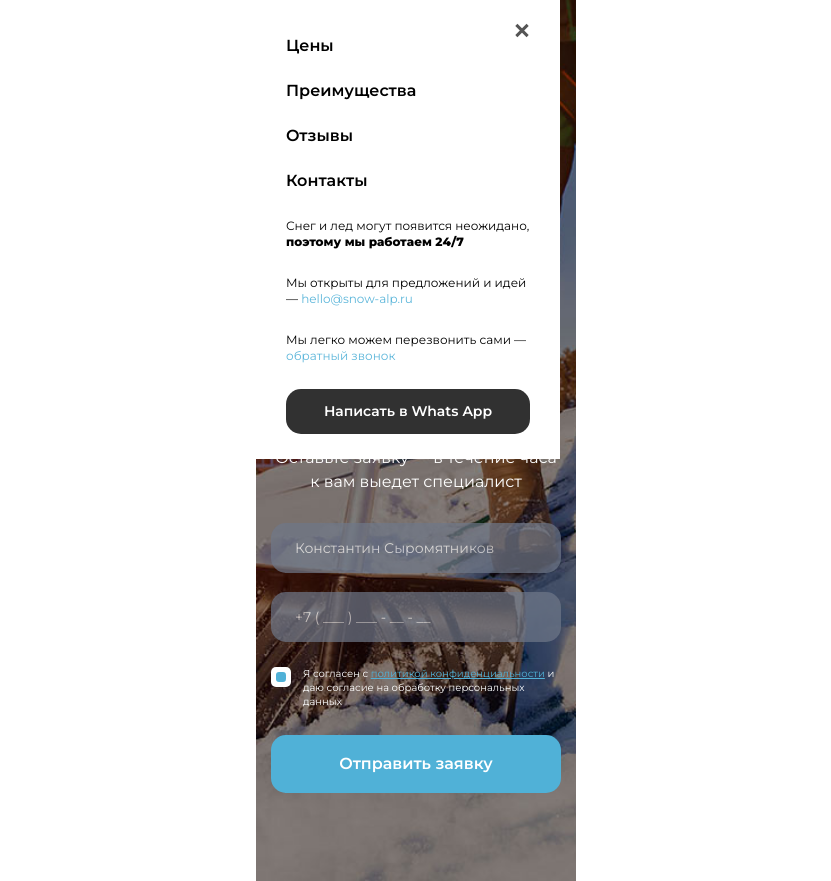
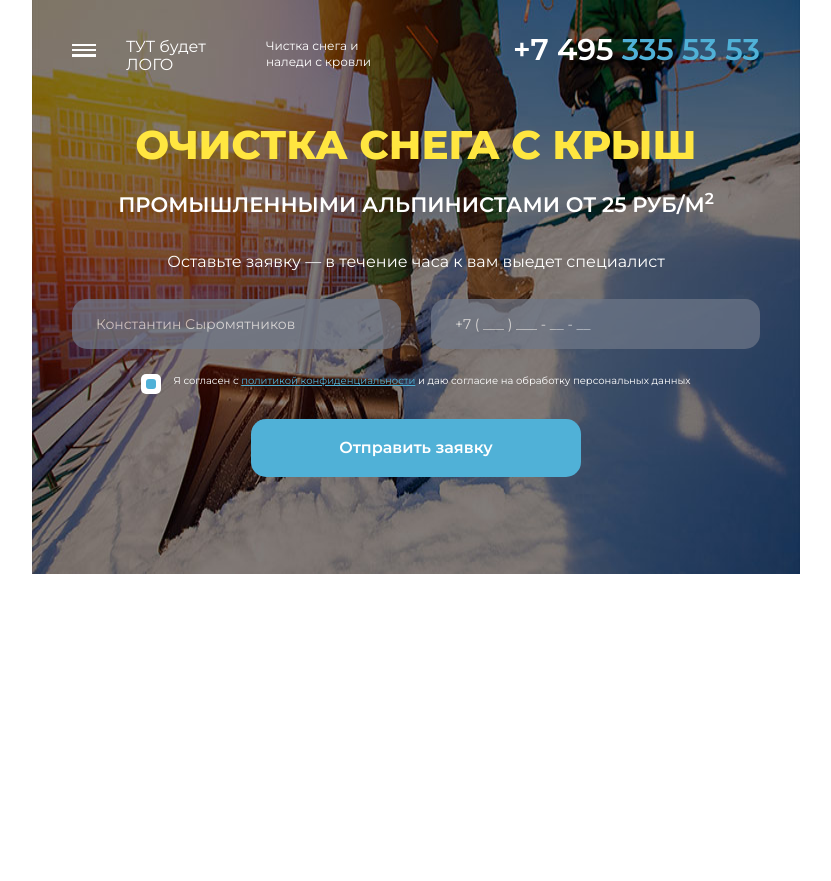
Before and after one commit to rkorupaev/WalnutTeamTest, a plain HTML site: page index.html in a window 1280 px wide. Shown: the whole page, without its empty margins (224-1055 px from the left). After the commit the page ends 800 px from the top, so only its background shows below. Drawn offline with Linux system fonts and the light colour scheme.

Commit message:
tablet done

```diff
--- a/css/style.css
+++ b/css/style.css
@@ -13,7 +13,7 @@
 
 .main-nav {
     display: flex;
-    flex-direction: column;
+    flex-wrap: wrap;
     padding: 0 15px;
 }
 
@@ -21,6 +21,7 @@
     display: flex;
     justify-content: space-between;
 
+    width: 100%;
     padding-top: 31px;
     padding-bottom: 26px;
 }
@@ -81,10 +82,11 @@
 }
 
 .main-nav__list {
-    display: block;
+    display: none;
 }
 
 .site-list {
+    z-index: 1;
     list-style: none;
     position: absolute;
     top: 0;
@@ -144,13 +146,13 @@
 
 .site-list__item a {
     text-decoration: none;
-    color:  black;
+    color: black;
 }
 
 .site-list__text {
     font-size: 12px;
     line-height: 16px;
-    margin-bottom:  25px;
+    margin-bottom: 25px;
 }
 
 .site-list__text a {
@@ -179,6 +181,7 @@
 
 .main-nav__phone {
     margin: 0;
+    margin-left: auto;
     font-weight: 600;
     font-size: 24px;
     line-height: 24px;
@@ -236,12 +239,18 @@
     flex-direction: column;
 }
 
+.form__input-wrapper {
+    display: flex;
+    flex-direction: column;
+}
+
 .form__input {
     opacity: 0.7;
     border: none;
     border-radius: 15px;
     font-size: 14px;
     line-height: 48px;
+    height: 48px;
     background-color: #6f7889;
     color: white;
     margin-bottom: 19px;
@@ -298,7 +307,7 @@ input.form__input:-ms-input-placeholder {
     border-radius: 5px;
 }
 
-.form__checkbox:checked + span {
+.form__checkbox:checked+span {
     display: block;
     position: absolute;
     left: 0;
@@ -308,7 +317,7 @@ input.form__input:-ms-input-placeholder {
     border-radius: 5px;
 }
 
-.form__checkbox:checked + span::before {
+.form__checkbox:checked+span::before {
     content: "";
     display: block;
     position: absolute;
@@ -334,3 +343,87 @@ input.form__input:-ms-input-placeholder {
     text-align: center;
     margin-bottom: 88px;
 }
+
+@media (min-width: 768px) {
+    .body-container {
+        max-width: 768px;
+    }
+
+    .page-header {
+        width: 768px;
+        min-height: auto;
+    }
+
+    .main-nav {
+        padding: 0 40px;
+        align-items: center;
+    }
+
+    .main-nav__logo-wrapper {
+        order: 1;
+        width: 270px;
+        margin-left: 30px;
+        padding-top: 38px;
+    }
+
+    .main-nav__text {
+        font-size: 12px;
+    }
+
+    .main-nav__phone {
+        order: 3;
+        font-size: 30px;
+        line-height: 48px;
+    }
+
+    .landing-block {
+        min-height: 474px;
+        padding-top: 100px;
+
+        background-image: url("../img/background-image-tablet.jpg");
+        background-size: 100% 100%;
+    }
+
+    .landing-block__title {
+        margin: 0;
+        font-size: 40px;
+        line-height: 90px;
+    }
+
+    .landing-block__text {
+        width: auto;
+        font-size: 21px;
+        line-height: 30px;
+        margin-bottom: 30px;
+    }
+
+    .landing-block__side-text {
+        margin-bottom: 25px;
+    }
+
+    .landing-block__form {
+        padding: 0 40px;
+    }
+
+    .form__input-wrapper {
+        flex-direction: row;
+    }
+
+    .form__input {
+        width: 50%;
+    }
+
+    .form__input--name {
+        margin-right: 30px;
+    }
+
+    .form__label {
+        margin-bottom: 31px;
+        align-self: center;
+    }
+
+    .landing-block__button {
+        width: 330px;
+        align-self: center;
+    }
+}
--- a/index.html
+++ b/index.html
@@ -18,7 +18,6 @@
                     <a class="main-nav__logo">ТУТ будет ЛОГО</a>
                     <p class="main-nav__text">Чистка снега и наледи с кровли</p>
                 </div>
-                <div class="main-nav__menu-wrapper">
                 <button class="main-nav__toggler"><span class="main-nav__burger"></span></button>
                 <ul class="main-nav__list site-list">
                     <li class="site-list__button"><a href="#"></a></li>
@@ -32,7 +31,6 @@
                     <li class="site-list__whatsapp-button"><a href="#">Написать в Whats App</a></li>
                 </ul>
                 <p class="main-nav__phone">+7 495 <span>335 53 53</span></p>
-                </div>
             </nav>
         </header>
         <main class="page-main">
@@ -41,8 +39,10 @@
                 <h2 class="landing-block__text">промышленными альпинистами от 25 руб/м<sup>2</sup></h2>
                 <p class="landing-block__side-text">Оставьте заявку — в течение часа к вам выедет специалист</p>
                 <form class="landing-block__form form">
+                    <div class="form__input-wrapper">
                         <input class="form__input form__input--name" type="text" placeholder="Константин Сыромятников"></input>
                         <input class="form__input form__input--tel" type="tel" placeholder="+7 ( ___ ) ___ - __ - __"></input>
+                    </div>
                     <label class="form__label">
                         <input type="checkbox" class="form__checkbox" checked><span></span>Я согласен с <a class="form__link" href="#">политикой конфиденциальности</a> и даю согласие на обработку персональных данных
                     </label>
```
Also changed, not shown: img/background-image-tablet.jpg (added). Lines whose indentation alone changed are shown as unchanged.
